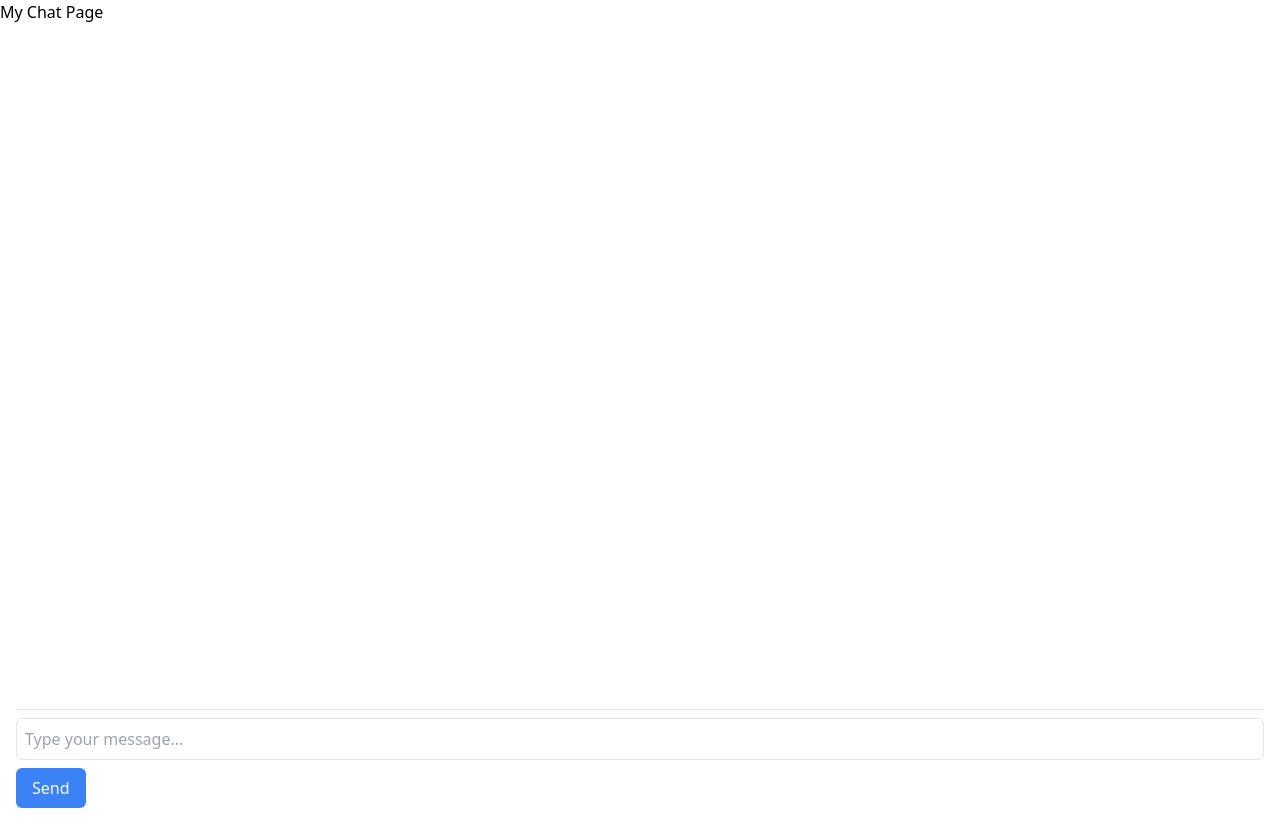
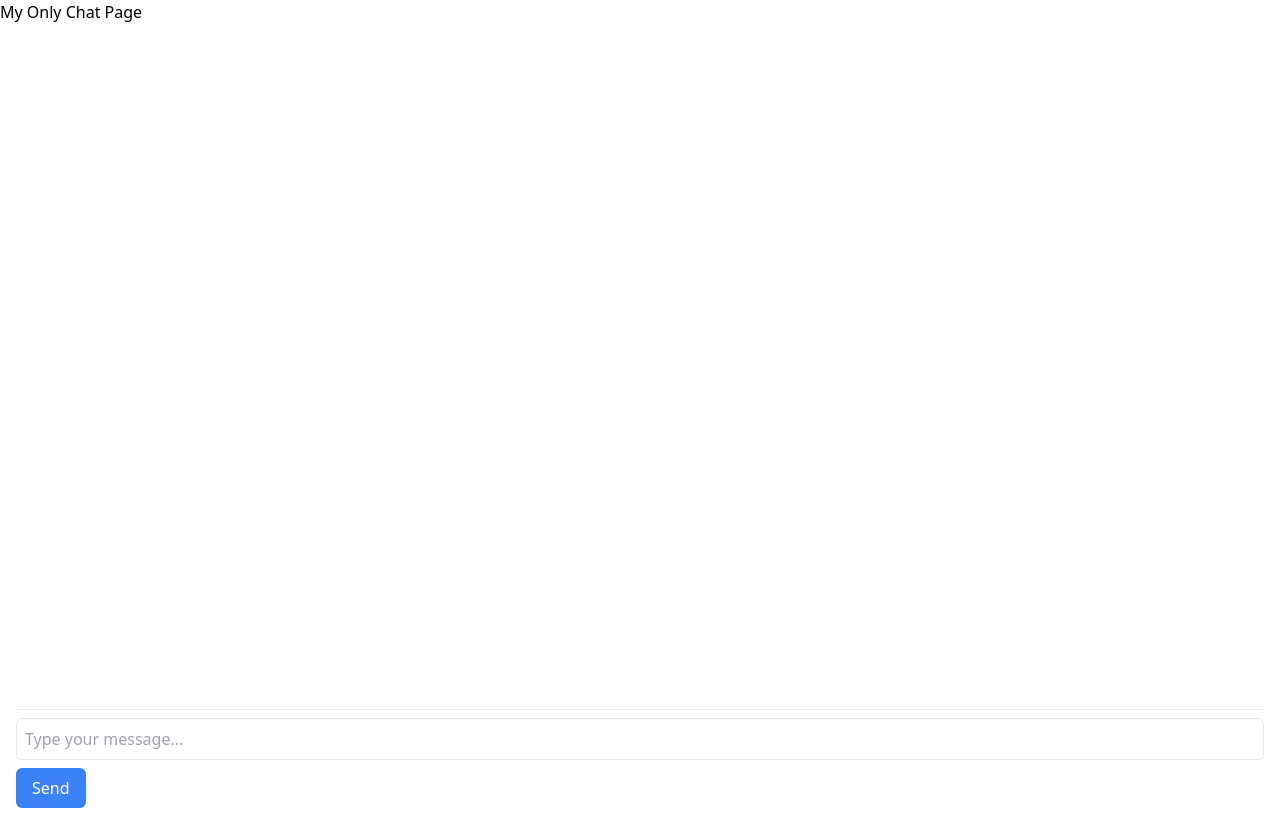
Before and after one commit to Bukharee/klu_chat_hasura, a Next.js app in the folder klu_chat/: page / in a window 1280 px wide. Built offline with nearby package versions, Linux system fonts and the light colour scheme.

Commit message:
fixed bug

```diff
--- a/klu_chat/pages/index.tsx
+++ b/klu_chat/pages/index.tsx
@@ -4,7 +4,7 @@ import SimpleChat from "../components/SimpleChat";
 const ChatPage: React.FC = () => {
   return (
     <div>
-      <h1>My Chat Page</h1>
+      <h1>My Only Chat Page</h1>
       <SimpleChat />
     </div>
   );
```
